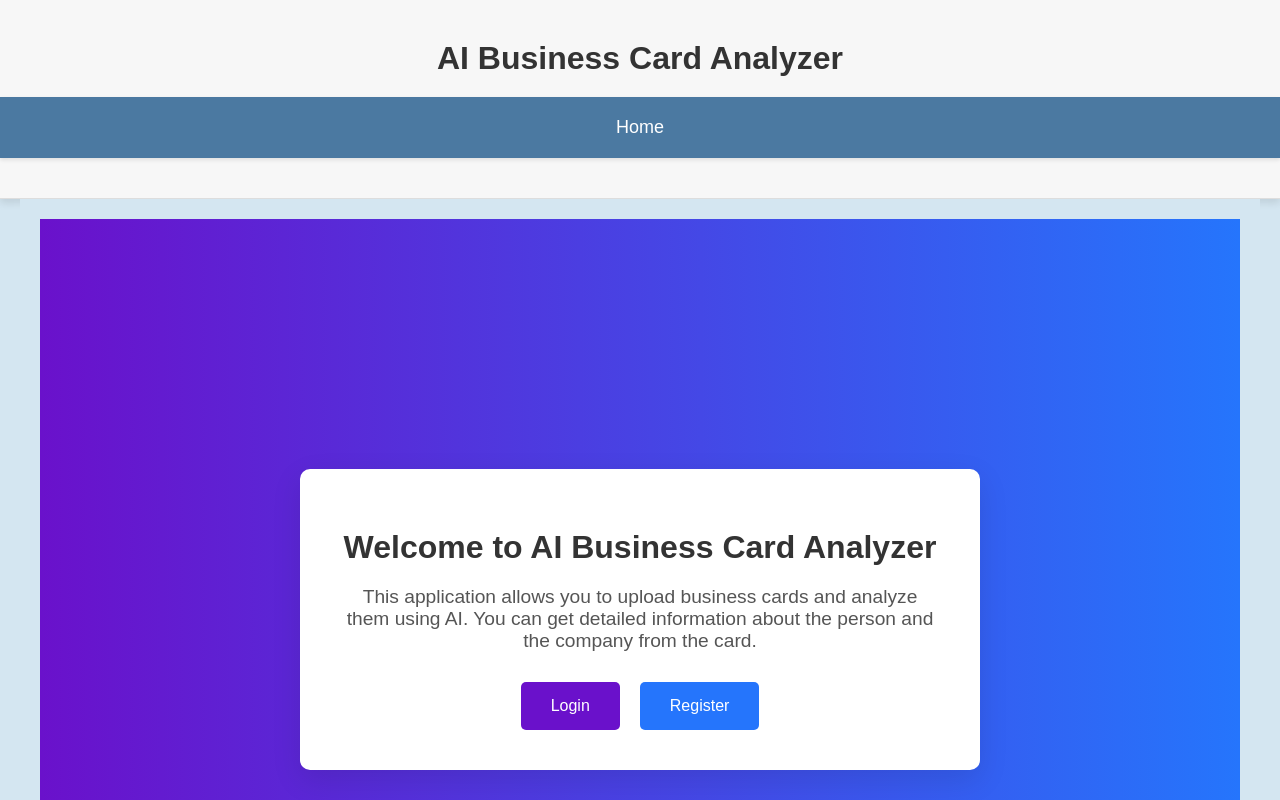
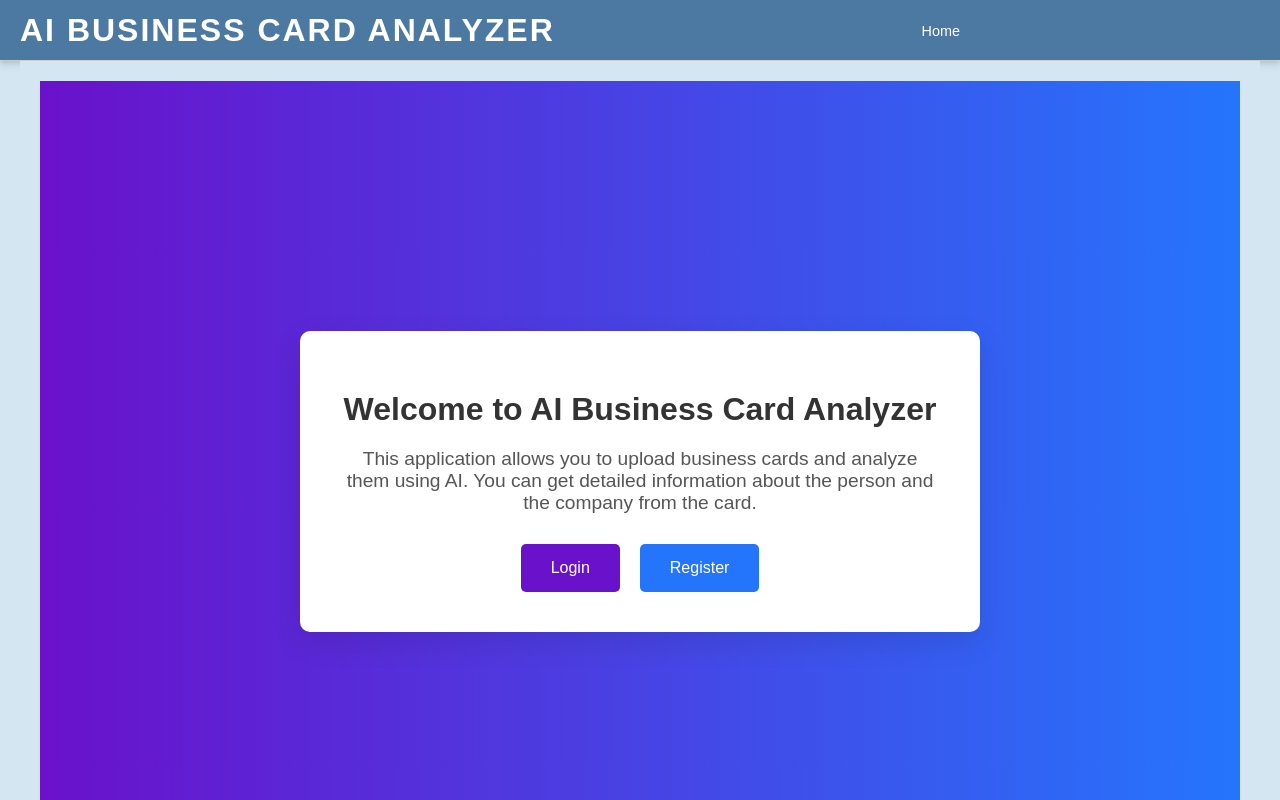
Before and after one commit to shivpatel0812/ai_business_analyzer, a React (Create React App) app: page / in a window 1280 px wide. Shown: the top 800 px of the page. Built offline with nearby package versions, Linux system fonts and the light colour scheme; no server answers; what @aws-amplify/core, aws-amplify would draw is missing.

Commit message:
updated cards UI

```diff
--- a/src/App.css
+++ b/src/App.css
@@ -14,3 +14,164 @@ img {
   max-width: 100%;
   height: auto;
 }
+
+.navbar {
+  display: flex;
+  justify-content: space-between;
+  align-items: center;
+  background-color: #4b79a1; /* Blue background */
+  padding: 0; /* No padding to keep the navbar slim */
+  margin-bottom: 0px;
+  box-shadow: 0 2px 4px rgba(0, 0, 0, 0.1);
+  font-size: 0.95rem; /* Slightly increase font size */
+  height: 60px; /* Slightly increase navbar height */
+}
+
+header {
+  margin: 0;
+  padding: 0;
+}
+
+.navbar-title h1 {
+  margin: 0;
+  font-size: 1.2rem; /* Increase font size of the title */
+  line-height: 60px; /* Align title vertically within the navbar */
+}
+
+/* Adjust font size of the links in the navbar */
+.navbar-links a,
+.navbar-links .logout-button {
+  font-size: 0.8rem; /* Slightly increase the font size for navbar items */
+  padding: 5px 10px; /* Adjust padding to keep links compact */
+  color: #ffffff; /* Keep the text color white for contrast */
+  text-decoration: none;
+}
+
+/* Hover effect for links */
+.navbar-links a:hover {
+  text-decoration: underline;
+}
+
+/* Ensure no extra space around the navbar */
+body,
+header {
+  margin: 0;
+  padding: 0;
+}
+
+/* Adjust content area */
+.container {
+  padding: 20px;
+}
+
+.navbar-title h1 {
+  margin: 0;
+  font-size: 1.7rem; /* Adjust to keep the title proportional */
+}
+
+.navbar-large .navbar-title {
+  margin-left: 20px; /* This keeps the title shifted slightly to the right */
+}
+
+.navbar-small .navbar-title h1 {
+  font-size: 1.4rem; /* Slightly larger font for authenticated users */
+}
+
+.navbar-large .navbar-title h1 {
+  font-size: 2rem; /* Larger font for unauthenticated users */
+}
+
+.navbar-title h1 {
+  color: #fff;
+  margin: 0;
+  text-transform: uppercase;
+  letter-spacing: 2px;
+  text-align: center;
+}
+
+.navbar-links {
+  display: flex;
+  list-style-type: none;
+  margin-left: auto;
+  margin-right: 300px;
+  align-items: center;
+}
+
+.navbar-links li {
+  margin: 0 10px;
+}
+
+.navbar a,
+.navbar button {
+  color: #fff;
+  font-size: 0.9rem; /* Adjusted font size */
+  padding: 5px 10px;
+  text-decoration: none;
+  border-radius: 4px;
+  transition: background-color 0.3s ease, transform 0.3s ease;
+}
+
+.navbar a:hover,
+.navbar button:hover {
+  background-color: #597bb0;
+  transform: scale(1.05);
+}
+
+.navbar button {
+  background: none;
+  border: 2px solid #fff;
+  cursor: pointer;
+}
+
+.navbar button:hover {
+  background-color: #597bb0;
+  color: #fff;
+  transform: scale(1.05);
+}
+
+.container.authenticated {
+  padding-top: 80px; /* Adjust padding to avoid content being hidden behind the navbar */
+}
+html,
+body,
+#root,
+.App {
+  height: 100%;
+  margin: 0;
+  padding: 0;
+}
+
+.container.unauthenticated {
+  display: flex;
+  justify-content: center; /* Center horizontally */
+  align-items: center; /* Center vertically */
+  height: 100vh; /* Full viewport height */
+  padding: 0; /* Remove any padding */
+  margin: 0; /* Remove any margin */
+}
+
+.login-container {
+  max-width: 400px;
+  width: 100%; /* Ensure it takes full width within the flexbox container */
+  padding: 20px;
+  border-radius: 8px;
+  background-color: #f9f9f9;
+  box-shadow: 0 2px 4px rgba(0, 0, 0, 0.1);
+  text-align: center;
+}
+
+.header-large {
+  text-align: center;
+  width: 100%; /* Make sure the header takes full width */
+}
+
+.navbar-title {
+  display: flex;
+  justify-content: center;
+  align-items: center;
+  margin-left: 20px; /* Adjust the value as needed */
+}
+
+.navbar-large .navbar-title {
+  margin-left: 20px; /* Ensures the title is shifted right in large navbar */
+}
--- a/src/App.js
+++ b/src/App.js
@@ -111,7 +111,6 @@ function App() {
   return (
     <div>
       <header>
-        <h1>AI Business Card Analyzer</h1>
         <NavBar isAuthenticated={isAuthenticated} onLogout={handleLogout} />
       </header>
       <main className="container">
@@ -199,22 +198,48 @@ function App() {
 
 function NavBar({ isAuthenticated, onLogout }) {
   return (
-    <nav className="navbar">
+    <nav
+      className={`navbar ${isAuthenticated ? "navbar-small" : "navbar-large"}`}
+    >
+      <div className="navbar-title">
+        <h1>AI Business Card Analyzer</h1>
+      </div>
+      <ul className="navbar-links">
+        <li>
           <Link to="/">Home</Link>
+        </li>
         {isAuthenticated && (
           <>
+            <li>
               <Link to="/upload">Upload</Link>
+            </li>
+            <li>
               <Link to="/shared">Datatable</Link>
+            </li>
+            <li>
               <Link to="/about">About</Link>
+            </li>
+            <li>
               <Link to="/uploaded-cards">Uploaded Cards</Link>
+            </li>
+            <li>
               <Link to="/shared-cards">Shared Cards</Link>
+            </li>
+            <li>
               <Link to="/friends">Friends</Link>
+            </li>
+            <li>
               <Link to="/organizations">Organizations</Link>
-          <Link to="/organization-invitations">Invitations</Link>{" "}
-          {/* New link for invitations */}
+            </li>
+            <li>
+              <Link to="/organization-invitations">Invitations</Link>
+            </li>
+            <li>
               <button onClick={onLogout}>Logout</button>
+            </li>
           </>
         )}
+      </ul>
     </nav>
   );
 }
--- a/src/ShareModal.css
+++ b/src/ShareModal.css
@@ -4,7 +4,7 @@
   left: 50%;
   transform: translate(-50%, -50%);
   width: 80%;
-  max-width: 600px;
+  max-width: 1000px;
   background-color: white;
   padding: 20px;
   border-radius: 8px;
--- a/src/analysisstyle.css
+++ b/src/analysisstyle.css
@@ -150,16 +150,31 @@
   padding: 15px;
   margin-bottom: 15px;
   box-shadow: 0 4px 8px rgba(0, 0, 0, 0.1);
+  display: flex;
+  flex-direction: column;
+  align-items: stretch; /* Align items to take up full width */
 }
 
-.contact-info-box strong {
-  font-size: 18px;
-  color: #333;
+.contact-info-item {
+  border: 1px solid #e0e0e0; /* Light border around each item */
+  border-radius: 8px;
+  padding: 10px;
+  margin-bottom: 8px;
+  display: flex; /* Use flexbox to align label and value */
+  justify-content: space-between; /* Space between label and value */
+  align-items: center; /* Center the text vertically */
 }
 
-.contact-info-box div {
-  margin-bottom: 10px;
-  font-size: 16px;
+.contact-info-item strong {
+  font-size: 20px; /* Larger font size for the label */
+  color: #333;
+  margin-right: 20px; /* Add some space between the label and value */
+}
+
+.contact-info-item div {
+  font-size: 18px; /* Larger font size for the details */
+  text-align: right; /* Align value to the right */
+  flex: 1; /* Allow the value to take up remaining space */
 }
 
 .contact-info-box a {
--- a/src/components/AnalysisModal.js
+++ b/src/components/AnalysisModal.js
@@ -28,38 +28,38 @@ const AnalysisModal = ({ isOpen, onRequestClose, image = {}, friends }) => {
     return (
       <div className="contact-info-box">
         {contact.Name && (
-          <div>
+          <div className="contact-info-item">
             <strong>Name:</strong> {contact.Name}
           </div>
         )}
         {contact.Role && (
-          <div>
+          <div className="contact-info-item">
             <strong>Role:</strong> {contact.Role}
           </div>
         )}
         {contact.Company && (
-          <div>
+          <div className="contact-info-item">
             <strong>Company:</strong> {contact.Company}
           </div>
         )}
         {contact.Address && (
-          <div>
+          <div className="contact-info-item">
             <strong>Address:</strong> {contact.Address}
           </div>
         )}
         {contact.Phone && (
-          <div>
+          <div className="contact-info-item">
             <strong>Phone:</strong> {contact.Phone}
           </div>
         )}
         {contact.Email && (
-          <div>
+          <div className="contact-info-item">
             <strong>Email:</strong>{" "}
             <a href={`mailto:${contact.Email}`}>{contact.Email}</a>
           </div>
         )}
         {contact.LinkedIn && (
-          <div>
+          <div className="contact-info-item">
             <strong>LinkedIn:</strong>{" "}
             <a
               href={contact.LinkedIn}
--- a/src/components/Home.css
+++ b/src/components/Home.css
@@ -1,5 +1,5 @@
 body {
-  font-family: 'Arial', sans-serif;
+  font-family: "Arial", sans-serif;
   margin: 0;
   padding: 0;
   background: #f5f7fa;
--- a/src/components/S3ImageDisplay.js
+++ b/src/components/S3ImageDisplay.js
@@ -27,10 +27,6 @@ const S3ImageDisplay = ({ images, openImageModal }) => {
                   className="card-image"
                 />
               )}
-              <div className="analysis">
-                {image.analysis &&
-                  JSON.stringify(image.analysis.M || image.analysis)}
-              </div>
             </div>
           ))
         ) : (
--- a/src/styles.css
+++ b/src/styles.css
@@ -11,29 +11,6 @@ header {
   padding: 20px 0;
   border-bottom: 1px solid #ddd;
   box-shadow: 0 4px 8px rgba(0, 0, 0, 0.1);
-}
-
-.navbar {
-  display: flex;
-  justify-content: center;
-  background-color: #4b79a1; /* Blue background */
-  padding: 10px;
-  margin-bottom: 20px;
-  box-shadow: 0 2px 4px rgba(0, 0, 0, 0.1);
-}
-
-.navbar a {
-  margin: 0 15px;
-  text-decoration: none;
-  color: #fff;
-  font-size: 18px;
-  padding: 10px 15px;
-  border-radius: 4px;
-  transition: background-color 0.3s ease;
-}
-
-.navbar a:hover {
-  background-color: #366699; /* Darker blue */
 }
 
 .container {
@@ -52,36 +29,6 @@ h1 {
 h2 {
   font-size: 28px;
   margin-bottom: 20px;
-}
-
-.card-container {
-  display: flex;
-  justify-content: center;
-  flex-wrap: wrap;
-  margin-top: 20px; /* Added margin to separate from title */
-}
-
-.card {
-  display: inline-block;
-  width: 300px;
-  height: 200px;
-  border: 1px solid #ddd;
-  border-radius: 8px;
-  margin: 15px;
-  overflow: hidden;
-  box-shadow: 0 4px 8px rgba(0, 0, 0, 0.1);
-  transition: transform 0.3s, box-shadow 0.3s;
-}
-
-.card img {
-  width: 100%;
-  height: 100%;
-  object-fit: cover;
-}
-
-.card:hover {
-  transform: scale(1.05);
-  box-shadow: 0 8px 16px rgba(0, 0, 0, 0.2);
 }
 
 .modal {
@@ -245,3 +192,85 @@ h2 {
 .back-to-home:hover {
   text-decoration: underline;
 }
+
+/* Styles for displaying images and modals */
+.image-gallery {
+  display: flex;
+  flex-wrap: wrap;
+  gap: 20px;
+  justify-content: center;
+}
+
+.card {
+  flex-basis: 28%; /* Define the initial size */
+  height: 250px;
+  border: 1px solid #ddd;
+  border-radius: 8px;
+  overflow: hidden;
+  box-shadow: 0 4px 8px rgba(0, 0, 0, 0.1);
+  transition: transform 0.3s, box-shadow 0.3s;
+  background-color: rgba(255, 255, 255, 0.5);
+  cursor: pointer;
+}
+
+.card-container {
+  display: flex;
+  flex-wrap: wrap;
+  justify-content: space-between;
+  gap: 20px; /* Increase space between cards */
+  padding: 20px;
+  max-width: 1200px;
+  margin: 0 auto;
+}
+
+.card img {
+  width: 100%;
+  height: 100%;
+  object-fit: contain;
+}
+
+.card:hover {
+  transform: scale(1.05);
+  box-shadow: 0 8px 16px rgba(0, 0, 0, 0.2);
+}
+
+.image-thumbnail {
+  width: 100%;
+  height: 150px;
+  object-fit: cover;
+}
+
+.image-title {
+  padding: 10px;
+  background-color: #f8f9fa;
+  text-align: center;
+  width: 100%;
+  font-size: 16px;
+  font-weight: bold;
+}
+
+.image-modal {
+  width: 80vw;
+  max-width: 800px;
+  background-color: #ffffff;
+  padding: 20px;
+  border-radius: 12px;
+  box-shadow: 0 6px 15px rgba(0, 0, 0, 0.15);
+  margin: auto;
+  overflow-y: auto;
+}
+
+.image-modal img {
+  width: 100%;
+  height: auto;
+}
+
+.modal-overlay {
+  position: fixed;
+  top: 0;
+  left: 0;
+  right: 0;
+  bottom: 0;
+  background-color: rgba(0, 0, 0, 0.75);
+  z-index: 1000;
+}
```
Also changed, not shown: src/components/Upload.js (+26 -2 lines). Lines whose indentation alone changed are shown as unchanged.
